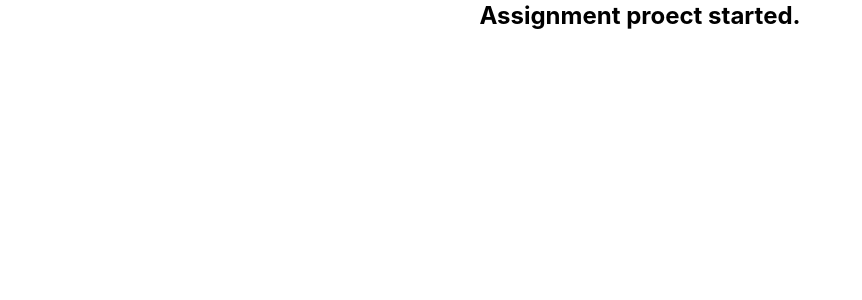
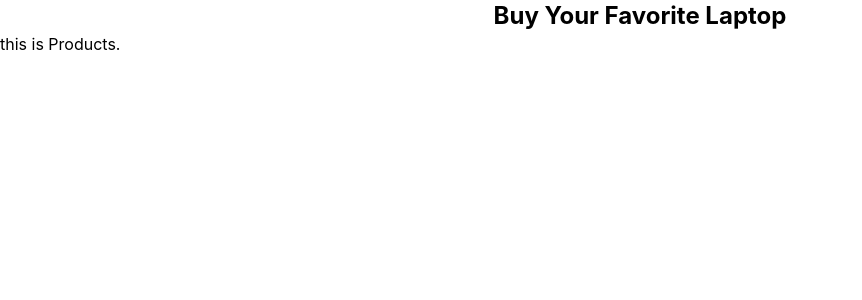
Before and after one commit to Dev-Zual/simple-react-website, a React (Create React App) app: page / in a window 1280 px wide. Shown: the top 300 px of the page, without its empty margins (0-862 px from the left). Built offline with nearby package versions, Linux system fonts and the light colour scheme.

Commit message:
add useState & fetch data

```diff
--- a/src/App.js
+++ b/src/App.js
@@ -1,12 +1,13 @@
-import logo from './logo.svg';
 import './App.css';
+import Products from './components/Products/Products';
 
 function App() {
   return (
     <div>
       <h1 className="text-2xl text-center font-bold">
-        Assignment proect started.
+        Buy Your Favorite Laptop
       </h1>
+      <Products />
     </div>
   );
 }
--- /dev/null
+++ b/src/components/Products/Products.js
@@ -0,0 +1,17 @@
+import React, { useEffect, useState } from 'react';
+
+const Products = () => {
+  const [products, setProducts] = useState([]);
+  useEffect(() => {
+    fetch('data.json')
+      .then((res) => res.json())
+      .then((data) => console.log(data));
+  }, []);
+  return (
+    <div>
+      <h2>this is Products.</h2>
+    </div>
+  );
+};
+
+export default Products;
```
Also changed, not shown: src/components/Products/Products.css (added).
